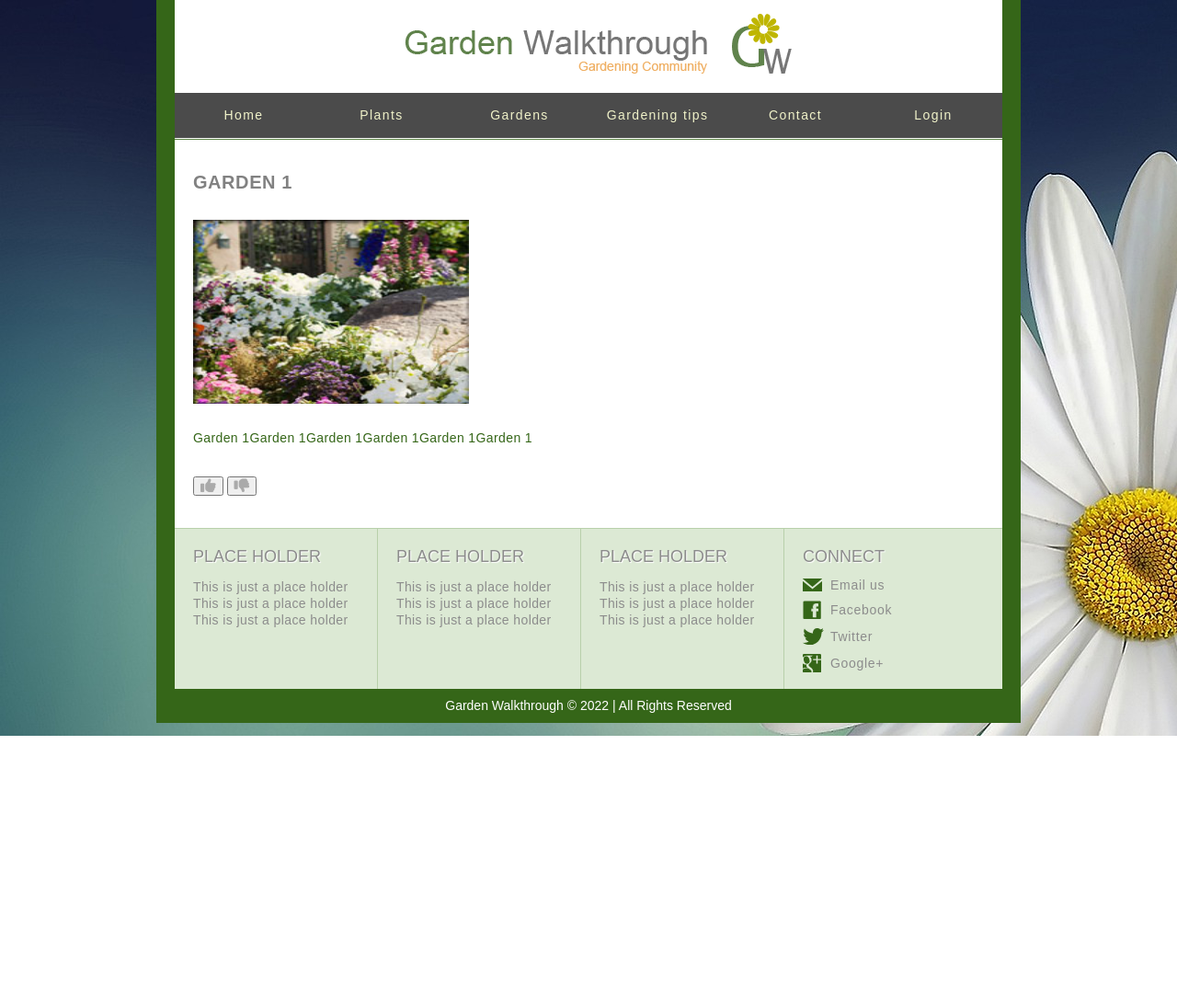
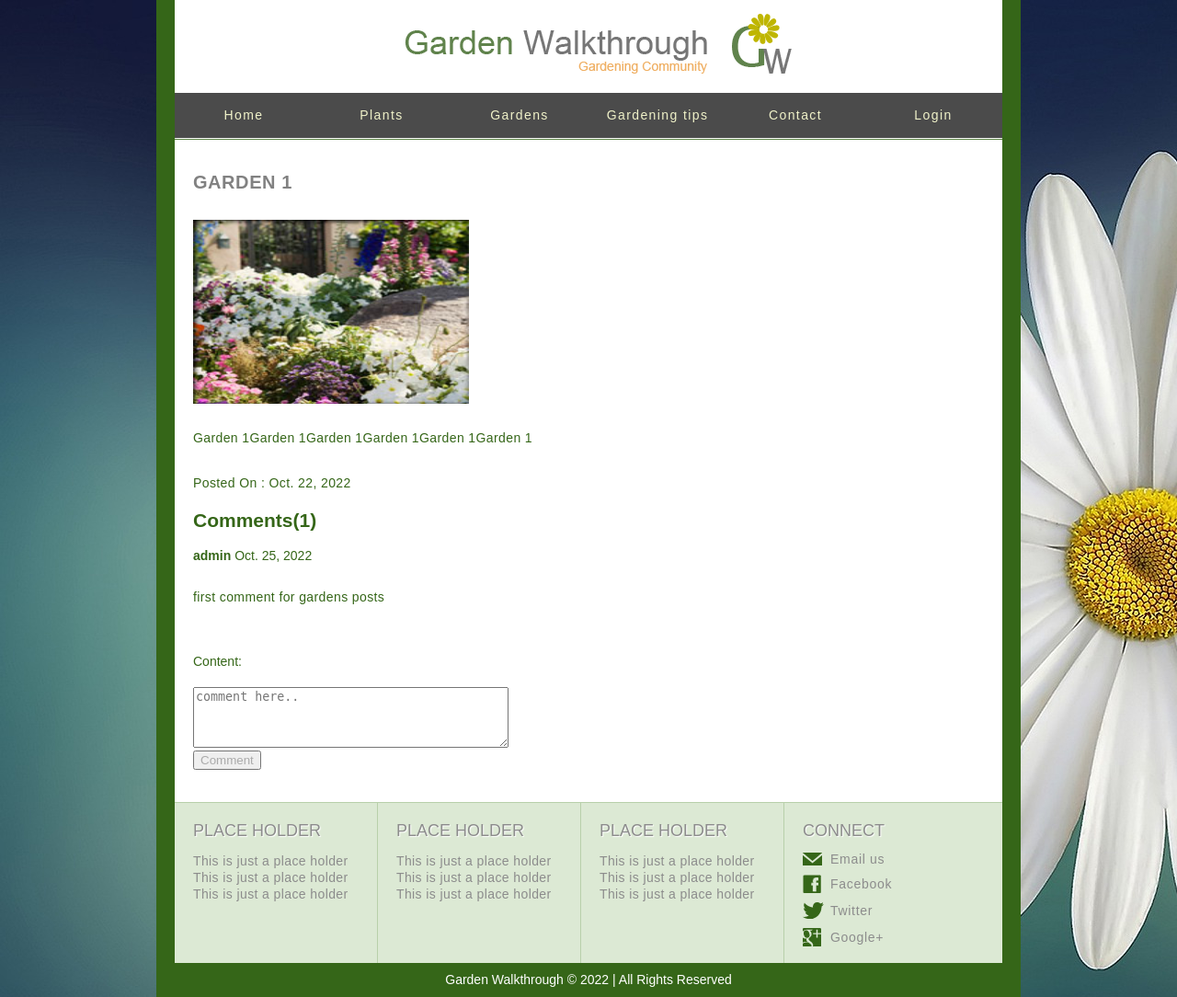
Before and after one commit to younes9888/Garden_Board, a Django app: page /garden/1 in a window 1280 px wide. Shown: the whole page at 92% size. Before the commit the page ends 800 px from the top, so only its background shows below. Run offline with Django 3.2, Linux system fonts and the light colour scheme; data comes from the database, SQL or seed files in the repository; both versions use the stored data as it was after the commit; some libraries are stand-ins or nearby versions.

Commit message:
add comment feature for garden and garden tips posts

```diff
--- a/plants/form.py
+++ b/plants/form.py
@@ -1,8 +1,5 @@
-from dataclasses import field
-from msilib.schema import Class
-from sqlite3 import Row
 from django import forms
-from .models import Comment
+from .models import Comment,Comment_garden,Comment_garden_tips
 
 class CommentForm(forms.ModelForm):
     content=forms.CharField(widget=forms.Textarea(attrs=
@@ -11,3 +8,19 @@ class CommentForm(forms.ModelForm):
     class Meta:
         model=Comment
         fields=('content',)
+
+class CommentForm_garden(forms.ModelForm):
+    content=forms.CharField(widget=forms.Textarea(attrs=
+    {'class':'md-textarea form-control', 'placeholder':'comment here..', 'rows':4} ))
+
+    class Meta:
+        model=Comment_garden
+        fields=('content',)
+
+class CommentForm_garden_tips(forms.ModelForm):
+    content=forms.CharField(widget=forms.Textarea(attrs=
+    {'class':'md-textarea form-control', 'placeholder':'comment here..', 'rows':4} ))
+
+    class Meta:
+        model=Comment_garden_tips
+        fields=('content',)
--- a/plants/models.py
+++ b/plants/models.py
@@ -43,3 +43,21 @@ class Comment(models.Model):
 
     def __str__(self):
         return str(self.user)
+
+class Comment_garden(models.Model):
+    user=models.ForeignKey(to=User,on_delete=models.CASCADE)
+    plant_comment=models.ForeignKey(to=Garden,on_delete=models.CASCADE)
+    date_comment=models.DateField(auto_now_add=True)
+    content=models.TextField()
+
+    def __str__(self):
+        return str(self.user)
+
+class Comment_garden_tips(models.Model):
+    user=models.ForeignKey(to=User,on_delete=models.CASCADE)
+    plant_comment=models.ForeignKey(to=Garden_tips,on_delete=models.CASCADE)
+    date_comment=models.DateField(auto_now_add=True)
+    content=models.TextField()
+
+    def __str__(self):
+        return str(self.user)
--- a/plants/views.py
+++ b/plants/views.py
@@ -4,9 +4,9 @@ from django.views.generic import View,TemplateView,ListView,DetailView
 from django.shortcuts import render
 from .models import Plant,Garden,Garden_tips
 from django.shortcuts import redirect
-from .models import Comment
+from .models import Comment,Comment_garden,Comment_garden_tips
 
-from plants.form import CommentForm
+from plants.form import CommentForm,CommentForm_garden,CommentForm_garden_tips
 
 # Create your views here.
 def index_view(request):
@@ -37,7 +37,6 @@ class PlantDetailView(DetailView):
             form.instance.user=request.user
             form.instance.plant_comment=plant_commentt
             form.save()
-            print('form====================',form)
             return redirect(reverse('plants:plant', kwargs={'pk':plant_commentt.id}))
 
     def get_context_data(self, **kwargs):
@@ -49,19 +48,34 @@ class PlantDetailView(DetailView):
 
 
 
-
-
-
-
 class GardenListView(ListView):
     template_name='garden_list.html'
     model=Garden
     context_object_name='Garden'
+    form=CommentForm_garden
 
 class GardenDetailView(DetailView):
     template_name= 'garden_detail.html'
     model=Garden
     context_object_name='Gardenn'
+    form=CommentForm_garden
+
+    def post(self,request,*args,**kwargs):
+
+        form=CommentForm_garden(request.POST)
+        if form.is_valid():
+            plant_commentt=self.get_object()
+            form.instance.user=request.user
+            form.instance.plant_comment=plant_commentt
+            form.save()
+            return redirect(reverse('plants:garden', kwargs={'pk':plant_commentt.id}))
+
+    def get_context_data(self, **kwargs):
+        post_comments=Comment_garden.objects.all().filter(plant_comment=self.object.id)
+        post_comments_count=Comment_garden.objects.all().filter(plant_comment=self.object.id).count()
+        context=super().get_context_data(**kwargs)
+        context.update({'form':self.form,'post_comments':post_comments,'post_comments_count':post_comments_count})
+        return context
 
 
 class Garden_tips_ListView(ListView):
@@ -73,3 +87,21 @@ class Garden_tips_DetailView(DetailView):
     template_name= 'gardening_tips_detail.html'
     model=Garden_tips
     context_object_name='Garden_tip'
+    form=CommentForm_garden_tips
+
+    def post(self,request,*args,**kwargs):
+
+        form=CommentForm_garden_tips(request.POST)
+        if form.is_valid():
+            plant_commentt=self.get_object()
+            form.instance.user=request.user
+            form.instance.plant_comment=plant_commentt
+            form.save()
+            return redirect(reverse('plants:garden_tip', kwargs={'pk':plant_commentt.id}))
+
+    def get_context_data(self, **kwargs):
+        post_comments=Comment_garden_tips.objects.all().filter(plant_comment=self.object.id)
+        post_comments_count=Comment_garden_tips.objects.all().filter(plant_comment=self.object.id).count()
+        context=super().get_context_data(**kwargs)
+        context.update({'form':self.form,'post_comments':post_comments,'post_comments_count':post_comments_count})
+        return context
--- a/templates/garden_detail.html
+++ b/templates/garden_detail.html
@@ -13,15 +13,40 @@
                         <p>
                             {{Gardenn.descreption}}
                         </p>
+						<p>
+							Posted On : {{Gardenn.uploaded_date}}
+						</p>
                     </div>
+
+				{% if request.user.is_authenticated %}
+
 					<form method="POST" action={% url 'interaction:like_garden' garden_id=Gardenn.id  %}>
 						{% csrf_token %}
 						<button type= "submit" value="like" name="like" class="btn" id="green" ><i class="fa fa-thumbs-up fa-lg" aria-hidden="true"></i></button>
 						<button type= "submit" value="dislike" name="dislike" class="btn" id="red"><i class="fa fa-thumbs-down fa-lg" aria-hidden="true"></i></button>
 					</form>
 				</ul>
-			</div>
+				{% endif %}
+
+			<h2>Comments({{post_comments_count}})</h2>
+			{% for post_comment in post_comments %}
+		 <b>{{post_comment.user}}</b>
+		<time>{{post_comment.date_comment}}</time>
+		<p>{{post_comment.content}} </p>
+		{% endfor %}
+
+		<form method="POST" action={% url 'plants:garden' Gardenn.id %}>
+			{% csrf_token %}
+			{{form}}
+		</br>
+			<button type= "submit" value="Comment" name="Comment" >Comment</button>
+
+		</form>
 		</div>
+	</div>
+
+
+
 		<script type="text/javascript" src={% static 'js/js.js' %}>
 		</script>
 </body>
--- a/templates/garden_list.html
+++ b/templates/garden_list.html
@@ -17,6 +17,9 @@
 							<p>
 								{{gg.descreption}}
 							</p>
+							<p>
+								Posted On : {{gg.uploaded_date}}
+							</p>
 
 						</div>
 					</li>
--- a/templates/index.html
+++ b/templates/index.html
@@ -33,8 +33,8 @@
 				<h1>Lastest added plants</h1>
 				<ul>
 					{%  for i in index_top_three_plants %}
-					<li style="width:273px">
-						<a href="{% url 'plants:plant' i.id %}" class="figure"><img src="{{i.image.url}}" alt="Image"></a>
+					<li style="width:272px">
+						<a href="{% url 'plants:plant' i.id %}" class="figure"><img style="width:275px ;height:200px" src="{{i.image.url}}" alt="Image"></a>
 						<h3 style="text-decoration:none;" ><a style="text-decoration:none;" href="{% url 'plants:plant' i.id %}">{{i.title}}</a></h3>
 						<p>
 							Lorem ipsum dolor sit amet lires consectetur adipisicing elit.
--- a/templates/plant_detail.html
+++ b/templates/plant_detail.html
@@ -14,6 +14,9 @@
                         <p>
                             {{Plantt.descreption}}
                         </p>
+						<p>
+							Posted On : {{Plantt.uploaded_date}}
+						 </p>
                     </div>
 						{% if request.user.is_authenticated %}
 					<div>
@@ -36,6 +39,7 @@
 						<form method="POST" action={% url 'plants:plant' Plantt.id %}>
 							{% csrf_token %}
 							{{form}}
+						</br>
 							<button type= "submit" value="Comment" name="Comment" >Comment</button>
 
 						</form>
--- a/templates/plant_list.html
+++ b/templates/plant_list.html
@@ -16,6 +16,9 @@
 							<p>
 								{{pp.descreption}}
 							</p>
+							<p>
+								Posted On : {{pp.uploaded_date}}
+							</p>
 						</div>
 					</li>
 				</ul>
```
Also changed, not shown: templates/gardening_tips_detail.html (+17 -0 lines), db.sqlite3, plants/migrations/0003_comment_garden_comment_garden_tips.py (added).
